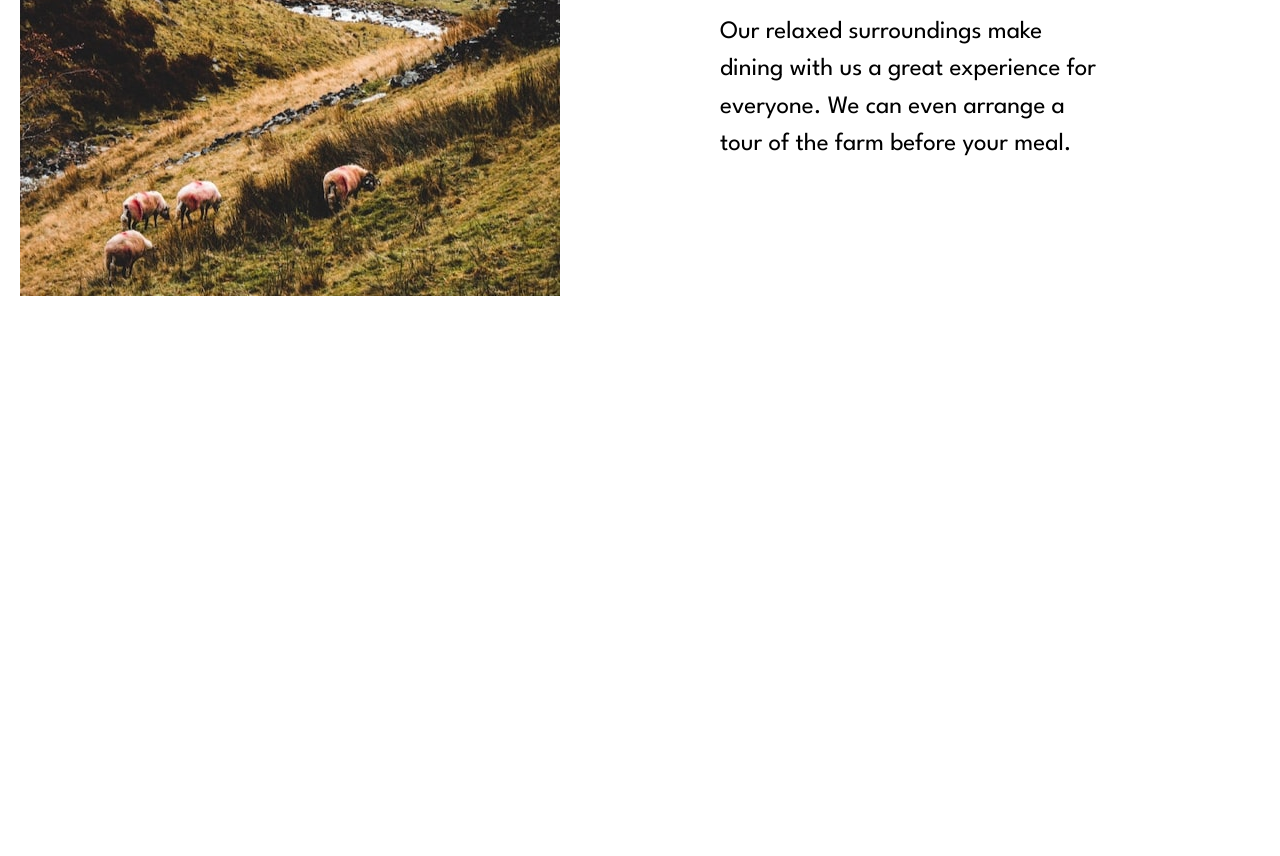
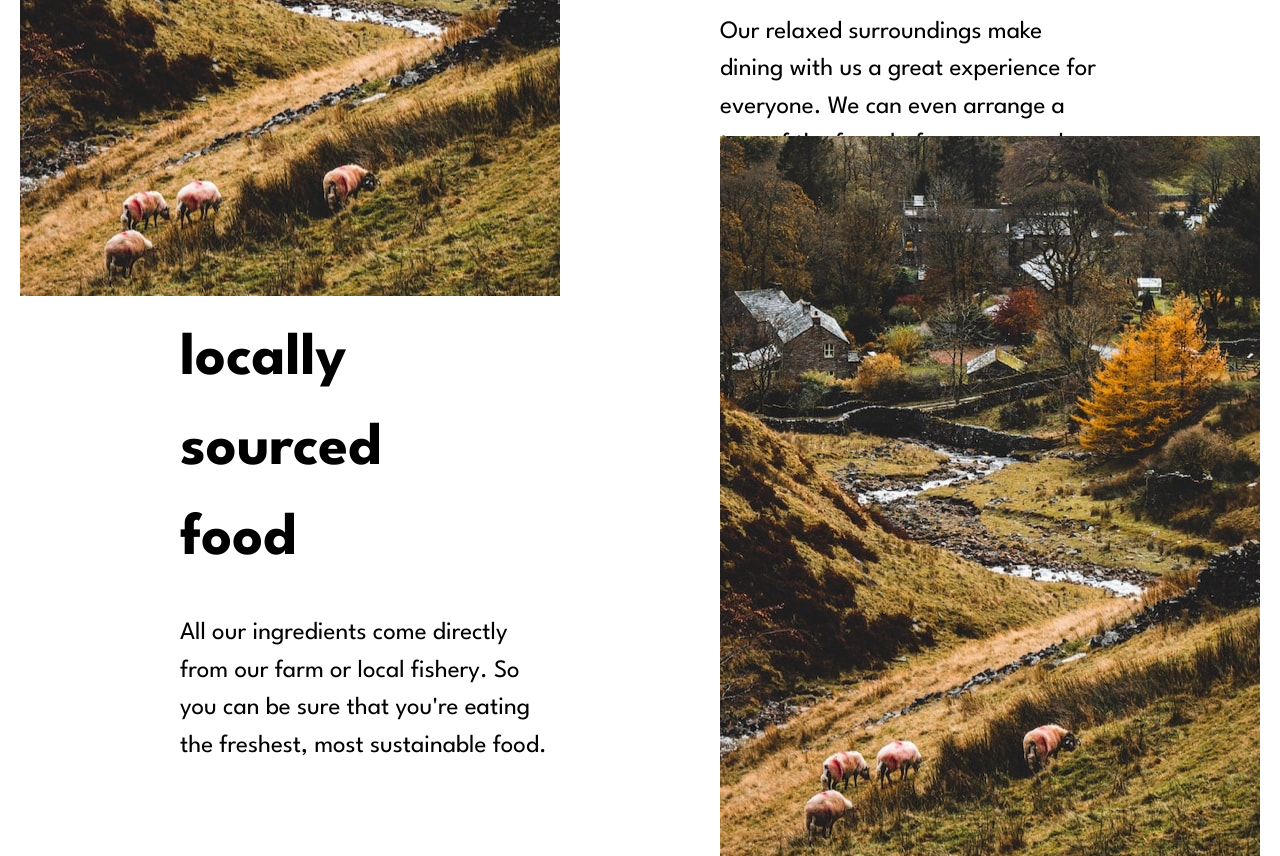
Before and after one commit to ezeqduarte/dinnerApp, a React (Vite) app: page / in a window 1280 px wide. Shown: the part 1080-1936 px from the top of the page. Before the commit the page ends 1376 px from the top, so only its background shows below. Built offline with nearby package versions, Linux system fonts and the light colour scheme.

Commit message:
segunda section avances

```diff
--- a/src/App.jsx
+++ b/src/App.jsx
@@ -4,20 +4,22 @@ function App() {
   return (
     <div className="font-spartan">
       <Header />
-      <section >
+      <section>
         <div className="container flex py-[1rem] h-[70vh] mx-auto px-5 items-center justify-center lg:items-start lg:justify-start">
           <img
             className="relative top-[-5rem]"
             src="/images/homepage/enjoyable-place-desktop.jpg"
           ></img>
-          <div  className="flex justify-center h-full px-[10rem] gap-[30px]  flex-col">
+          <div className="flex justify-center h-full px-[10rem] gap-[30px]  flex-col">
             <svg xmlns="http://www.w3.org/2000/svg" width="71" height="7">
               <g fill="none" fill-rule="evenodd">
                 <path fill="#9E7F66" d="M15 3h56v1H15z" />
                 <circle cx="3.5" cy="3.5" r="3" stroke="#9E7F66" />
               </g>
             </svg>
-            <h2 className="font-bold text-[60px] pr-[4rem]">Enjoyable place for all the family</h2>
+            <h2 className="font-bold text-[60px] pr-[4rem]">
+              Enjoyable place for all the family
+            </h2>
             <p className="font-regular text-[25px]">
               Our relaxed surroundings make dining with us a great experience
               for everyone. We can even arrange a tour of the farm before your
@@ -26,6 +28,30 @@ function App() {
           </div>
         </div>
       </section>
+      <section>
+        <div className="container flex py-[1rem] h-[70vh] mx-auto px-5 items-center justify-center lg:items-start lg:justify-start">
+          <div className="flex justify-center h-full px-[10rem] gap-[30px]  flex-col">
+            <svg xmlns="http://www.w3.org/2000/svg" width="71" height="7">
+              <g fill="none" fill-rule="evenodd">
+                <path fill="#9E7F66" d="M15 3h56v1H15z" />
+                <circle cx="3.5" cy="3.5" r="3" stroke="#9E7F66" />
+              </g>
+            </svg>
+            <h2 className="font-bold text-[60px] pr-[4rem]">
+              The most locally sourced food
+            </h2>
+            <p className="font-regular text-[25px]">
+              All our ingredients come directly from our farm or local fishery.
+              So you can be sure that you're eating the freshest, most
+              sustainable food.
+            </p>
+          </div>
+          <img
+            className="relative top-[-5rem]"
+            src="/images/homepage/enjoyable-place-desktop.jpg"
+          ></img>
+        </div>
+      </section>
     </div>
   );
 }
```
